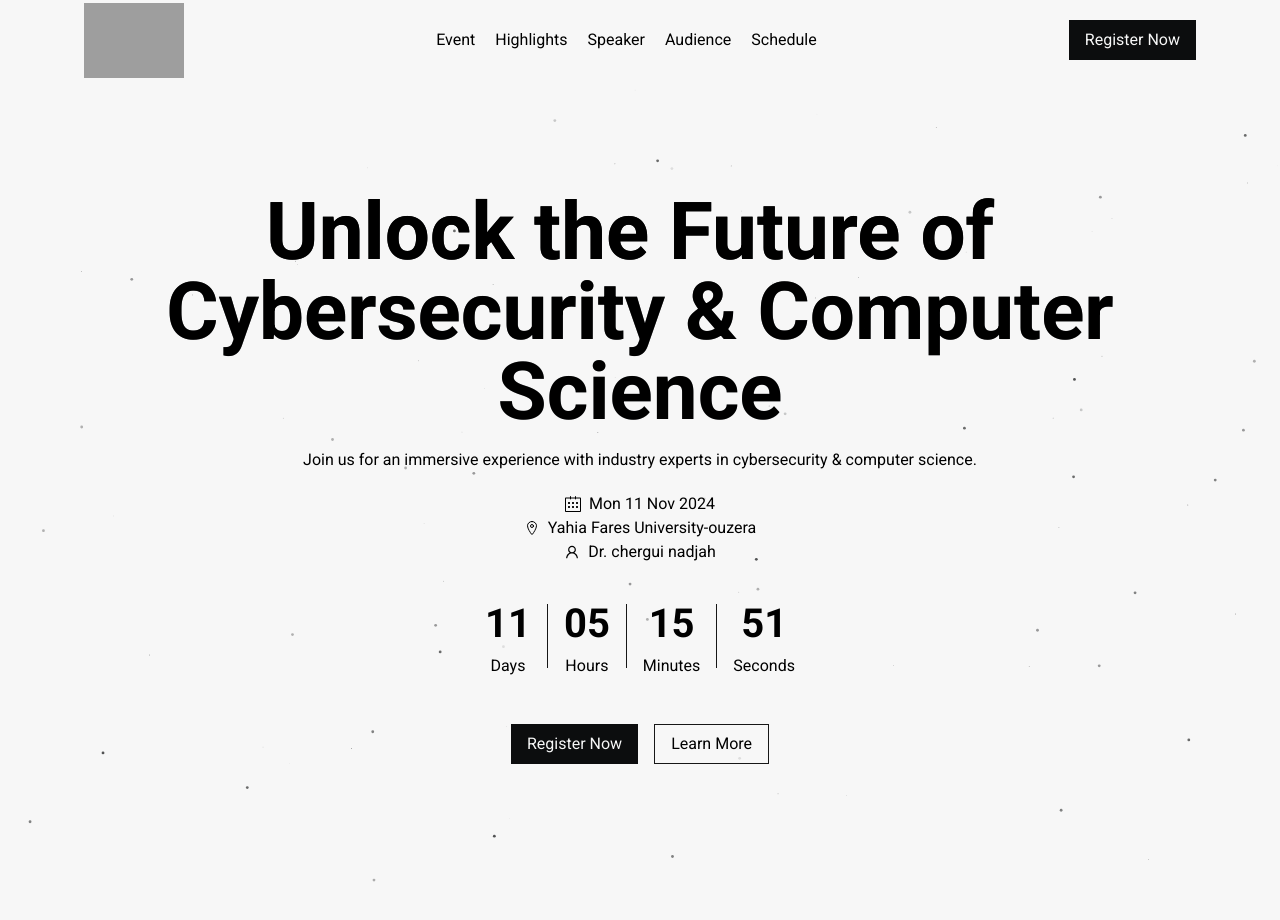
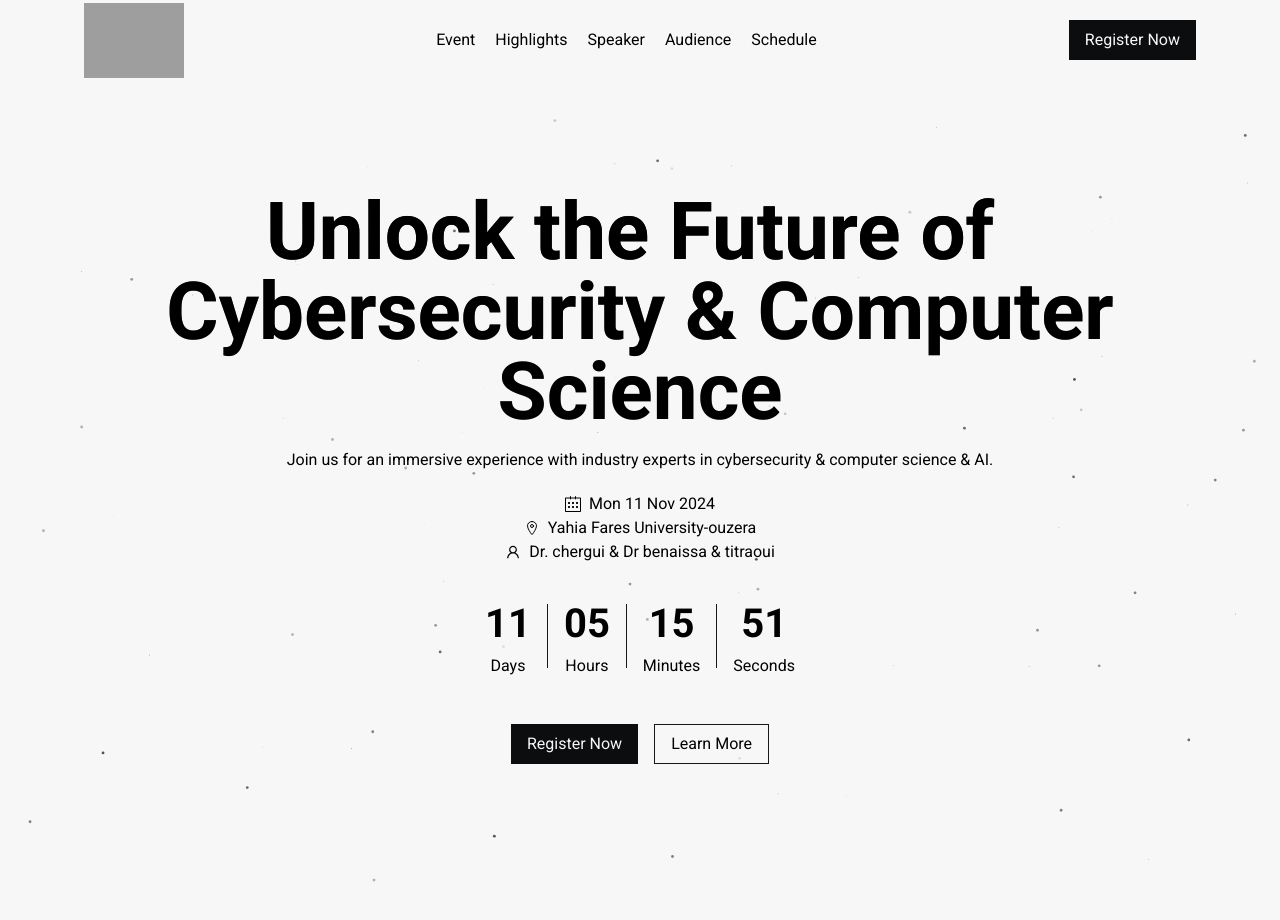
Before and after one commit to lotfi-1/techVarse_event, a Next.js app: page / in a window 1280 px wide. Shown: the top 920 px of the page. Built offline with nearby package versions, Linux system fonts and the light colour scheme; grey boxes are pictures that could not be loaded.

Commit message:
add missing data

```diff
--- a/components/landing/Home.tsx
+++ b/components/landing/Home.tsx
@@ -31,12 +31,12 @@ export default function Home() {
 
       <p className="mt-4 mb-5 text-center">
         Join us for an immersive experience with industry experts in
-        cybersecurity & computer science.
+        cybersecurity & computer science & AI.
       </p>
       {[
         { icon: <SlCalender />, text: "Mon 11 Nov 2024" },
         { icon: <IoLocationOutline />, text: "Yahia Fares University-ouzera" },
-        { icon: <AiOutlineUser />, text: "Dr. chergui nadjah" },
+        { icon: <AiOutlineUser />, text: "Dr. chergui & Dr benaissa & titraoui" },
       ].map((item, index) => (
         <div key={index} className="flex gap-x-2 items-center">
           {item.icon}
```
